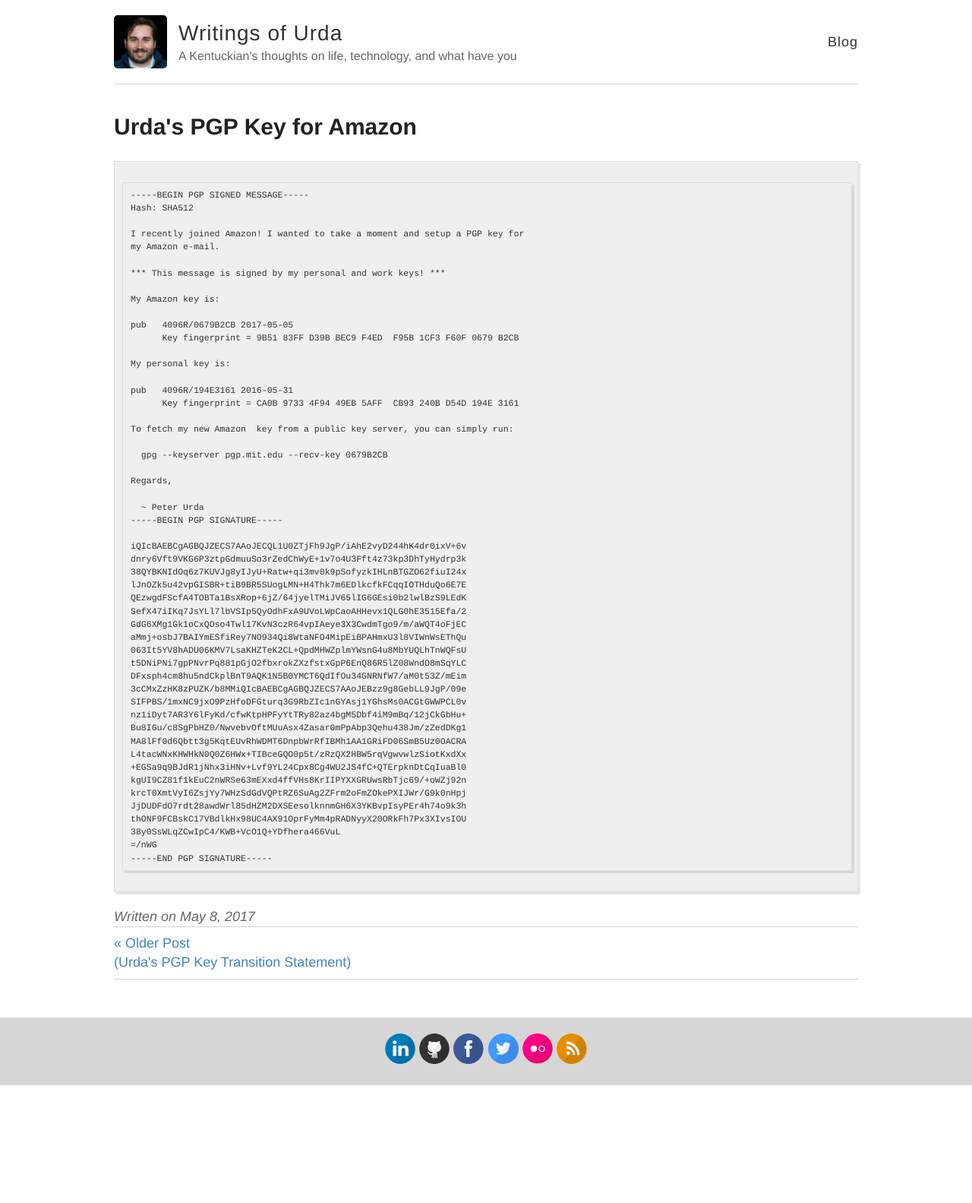
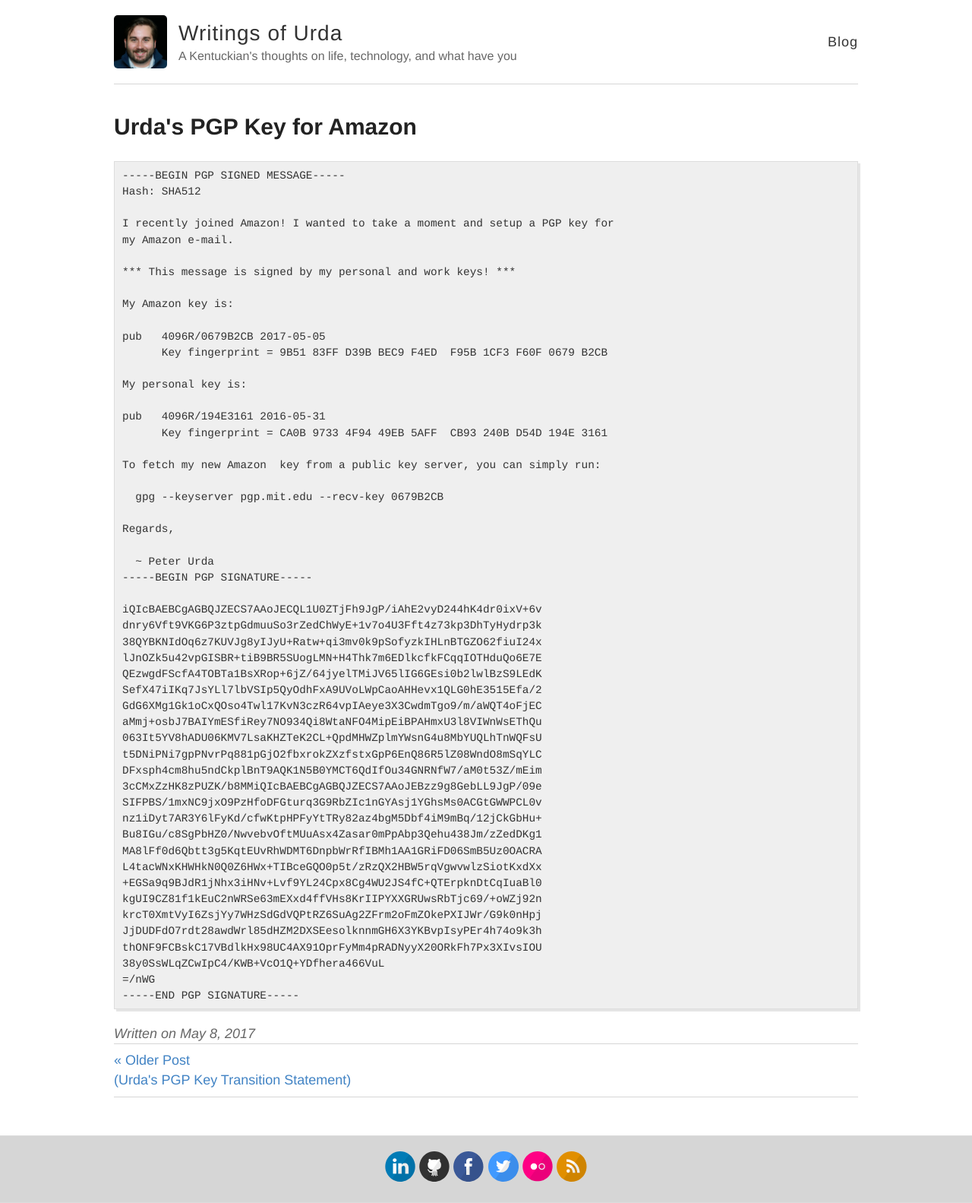
Before and after one commit to urda/website, a Jekyll site: the page built from _posts/2017-05-08-amazon-key.md, in a window 1280 px wide. Shown: the whole page at 76% size. Built offline with Jekyll 4.4.1, drawn with Linux system fonts in a browser that asks for light colours; before the commit the page ends 1428 px from its top, so only the background shows below that.

Commit message:
Having this value set to highlight caused a div issue

```diff
--- a/_config.yml
+++ b/_config.yml
@@ -62,7 +62,7 @@
   input: GFM
   syntax_highlighter: rouge
   syntax_highlighter_opts:
-    css_class: 'highlight'
+    css_class: 'rougecssclass'
 
 permalink: /blog/:year/:month/:day/:title
 
```
